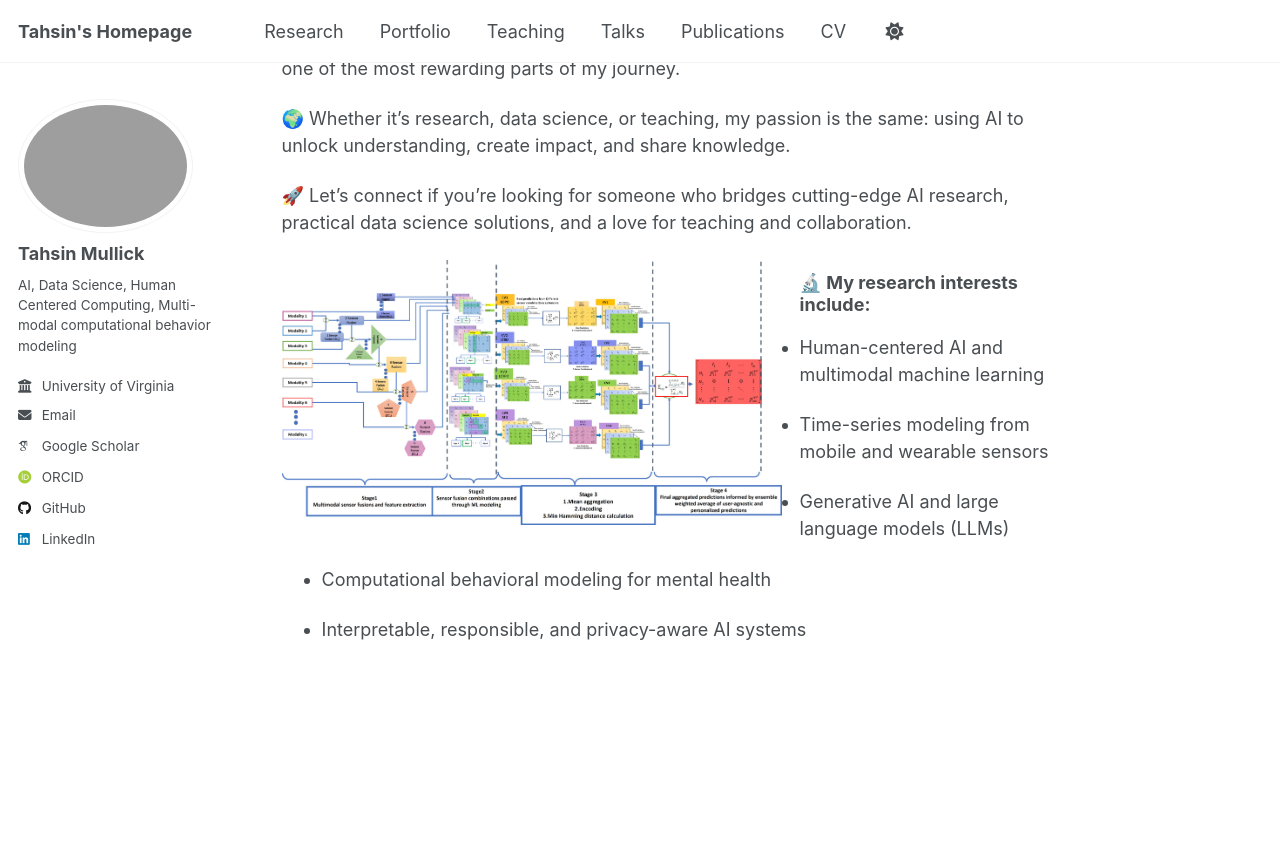
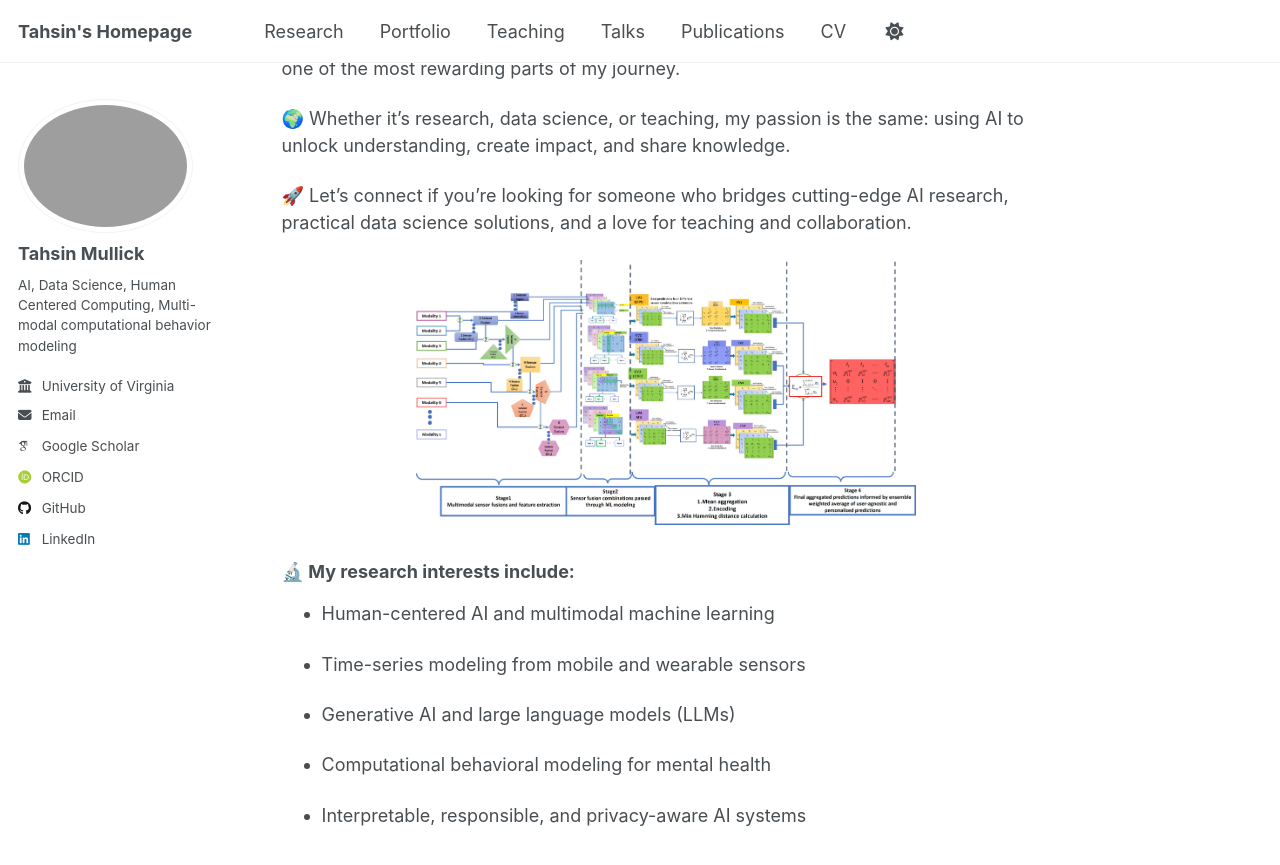
Before and after one commit to Tahsinmullick/Tahsinmullick.github.io, a Jekyll site: the page built from _pages/about.md, in a window 1280 px wide and 900 px high, scrolled down 714 px. Shown: the top 865 px of the window. Built offline with Jekyll 4.4.1, drawn with Linux system fonts in a browser that asks for light colours; some web fonts are replaced; a script that is not in the unit is left out.

Commit message:
update about

```diff
--- a/_pages/about.md
+++ b/_pages/about.md
@@ -27,7 +27,7 @@ li { margin-bottom: 4px; }
 
 🚀 Let’s connect if you’re looking for someone who bridges cutting-edge AI research, practical data science solutions, and a love for teaching and collaboration.
 
-![Illustration of my work](/images/FLMS_complete_view.jpg){: .align-left width="500px"}
+![Illustration of my work](/images/FLMS_complete_view.jpg){: .align-center width="500px"}
 ### 🔬 My research interests include:
 
 - Human-centered AI and multimodal machine learning
```
